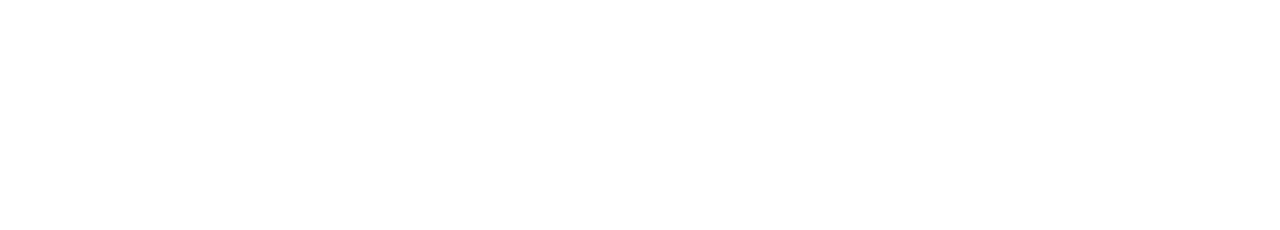
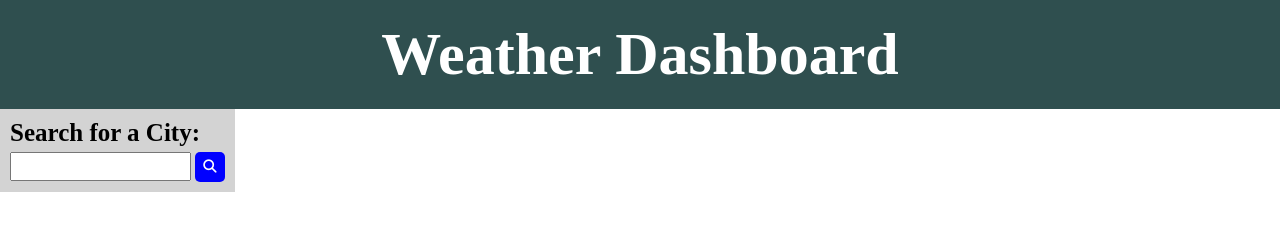
Before and after one commit to CalebParris/Weather-Dashboard, a plain HTML site: page index.html in a window 1280 px wide. Drawn offline with Linux system fonts and the light colour scheme.

Commit message:
static page

```diff
--- a/assets/css/style.css
+++ b/assets/css/style.css
@@ -0,0 +1,38 @@
+*{
+    margin: 0;
+    padding: 0;
+}
+
+#header {
+    background-color: darkslategray;
+    color: white;
+    text-align: center;
+    padding-top: 20px;
+    padding-bottom: 20px;
+    font-size: 30px;
+}
+
+#form-extraBtns {
+    display: inline-block;
+    background-color: lightgray;
+    padding: 10px;
+}
+
+label {
+    font-size: 25px;
+    font-weight: bold;
+}
+
+#input-city {
+    margin-top: 5px;
+    height: 25px;
+}
+
+#search-btn {
+    height: 30px;
+    width: 30px;
+    background-color: blue;
+    color: white;
+    border: thin;
+    border-radius: 5px;
+}
--- a/index.html
+++ b/index.html
@@ -3,9 +3,23 @@
 <head>
     <meta charset="UTF-8">
     <meta name="viewport" content="width=device-width, initial-scale=1.0">
-    <title>Document</title>
+    <title>Weather Dashboard</title>
+    <link rel="stylesheet" href="assets/css/style.css">
+    <script src="https://kit.fontawesome.com/0c51be27e0.js" crossorigin="anonymous"></script>
 </head>
 <body>
-
+    <header id="header">
+        <h1>Weather Dashboard</h1>
+    </header>
+    <main id="container">
+        <div id="form-extraBtns">
+            <form>
+                <label for="input-city">Search for a City:</label><br>
+                <input type="text" name="input-city" id="input-city">
+                <button type="submit" id="search-btn" class="fas fa-search"></button>
+            </form>
+        </div>
+    </main>
+    <script src="assets/javascript/script.js"></script>
 </body>
 </html>
```
